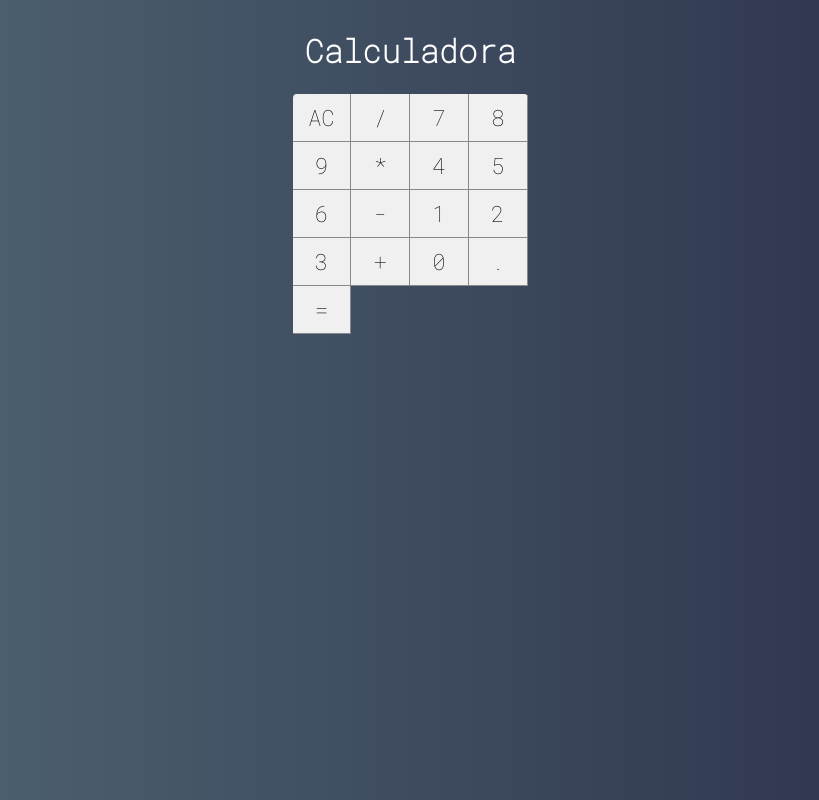
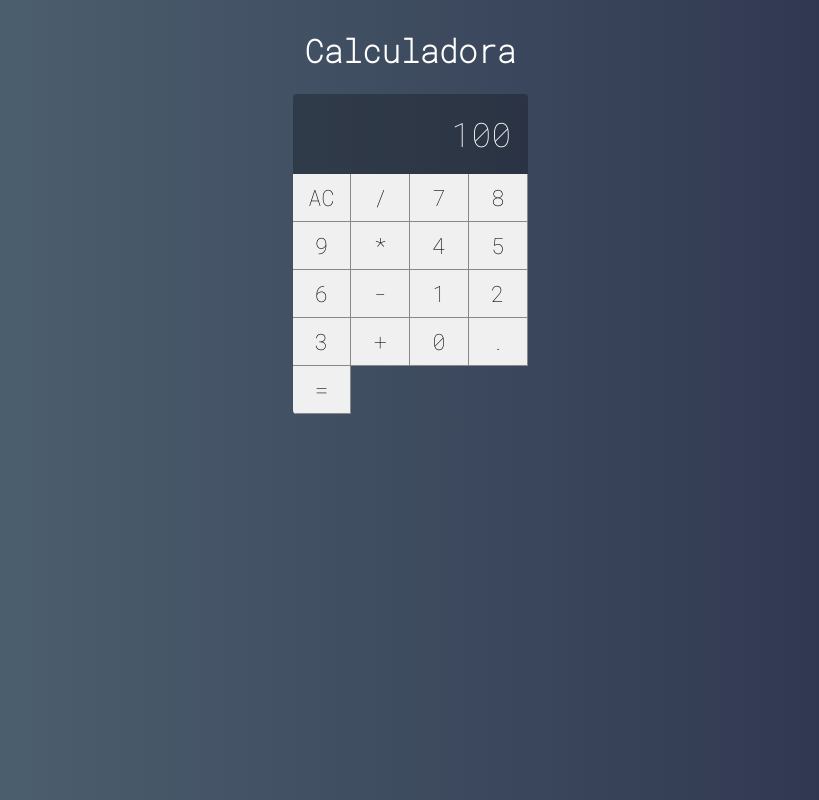
Before and after one commit to PomboObeso/calculator-react-project, a React (Create React App) app: page / in a window 1280 px wide. Shown: the whole page, without its empty margins (230-1049 px from the left). Built offline with nearby package versions, Linux system fonts and the light colour scheme.

Commit message:
Criando o Componente do Display e ajustando conteudo

```diff
--- /dev/null
+++ b/src/components/Display.css
@@ -0,0 +1,13 @@
+.display {
+    grid-column: span 4;
+    background: #0004;
+
+    display: flex;
+    justify-content: flex-end;
+    align-items: center;
+    padding: 0.5rem 1rem;
+    font-size: 2.1em;
+    overflow: hidden;
+    text-overflow: ellipsis;
+    white-space: nowrap;
+}
--- /dev/null
+++ b/src/components/Display.jsx
@@ -0,0 +1,5 @@
+import React from "react";
+import './Display.css'
+
+export default props =>
+    <div className="display">{props.value}</div>
--- a/src/main/Calculator.css
+++ b/src/main/Calculator.css
@@ -6,5 +6,5 @@
 
     display: grid;
     grid-template-columns: repeat(4, 25%);
-    grid-template-rows: repeat(5, 48px);
+    grid-template-rows: 1fr repeat(5, 48px);
 }
--- a/src/main/Calculator.jsx
+++ b/src/main/Calculator.jsx
@@ -2,12 +2,13 @@
 import './Calculator.css';
 
 import Button from '../components/Button';
-let endPoint = 10;
-let i = 0;
+import Display from '../components/Display';
+
 export default class Calculator extends Component {
     render() {
         return (
             <div className='calculator'>
+                <Display value={100}/>
                 <Button label="AC"/>
                 <Button label="/"/>
                 <Button label="7"/>
```
